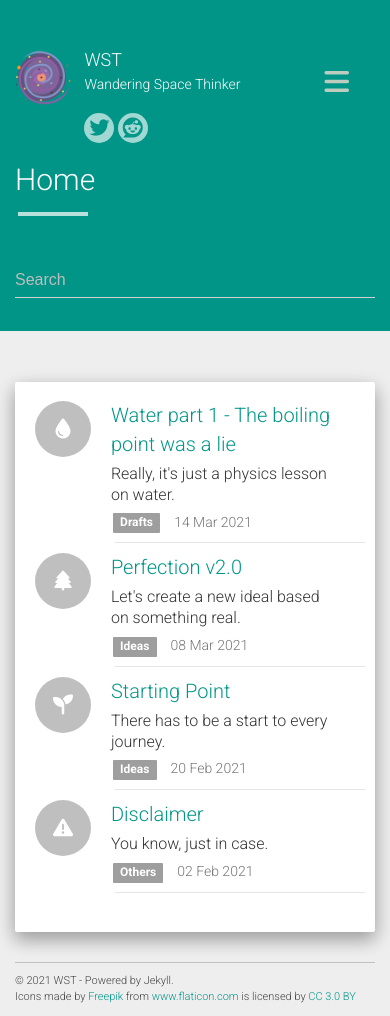
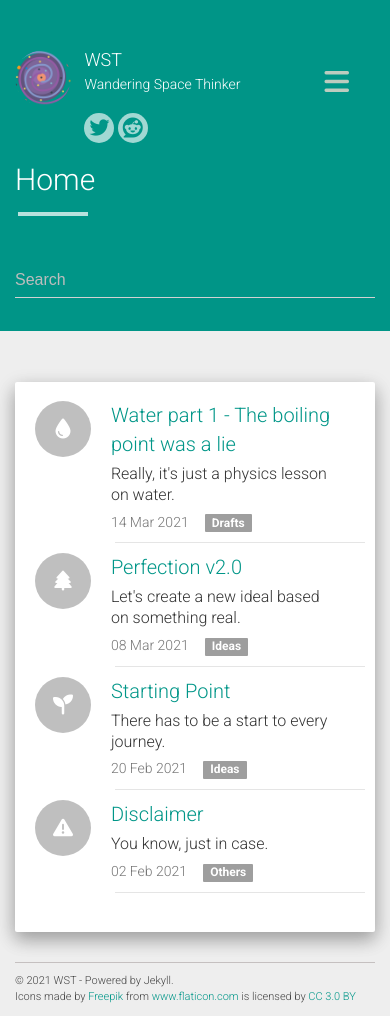
Before and after one commit to WanderingSpaceThinker/nonexistence, a Jekyll site: the page built from index.html, in a window 390 px wide. Built offline with Jekyll 4.4.1, drawn with Linux system fonts in a browser that asks for light colours; nearby versions of some CDN libraries; the list of posts is cut into pages by our own code.

Commit message:
fix: improve support for multiple categories posts

```diff
--- a/index.html
+++ b/index.html
@@ -16,8 +16,14 @@
         <div class="row-content">
           <h4 class="list-group-item-heading"><a href="{{ post.url | prepend: site.baseurl }}">{{ post.title }}</a></h4>
           <p class="list-group-item-text">{% if post.description %}{{ post.description }}{% else %}{{ post.content | strip_html | truncatewords: 20 }}{% endif %}</p>
-          <a href="/category/{{ post.categories }}"><span class="label tags">{{ post.categories }}</span></a>
           <div class="least-content">{{ post.date | date_to_string }}</div>
+      {% if post.categories.size > 0 %}
+          <div class="tags-holder">
+        {% for category in post.categories %}
+              <a href="/category/{{ category }}"><span class="label tags">{{ category }}</span></a>
+        {% endfor %}
+          </div>
+      {% endif %}
         </div>
       </div>
       <div class="list-group-separator"></div>
--- a/static/css/main.css
+++ b/static/css/main.css
@@ -295,7 +295,7 @@
 }
 
 @media (min-width: 768px) {
-    .list-group .list-group-item .row-content .label {
+    .tags-holder{
         position: absolute;
         right: 16px;
         top: 34px;
@@ -315,10 +315,10 @@
         position: static;
         display: inline;
     }
-    .list-group .list-group-item .row-content .label {
+    .tags-holder{
         position: static;
         display: inline;
-        margin-right: 10px;
+        margin-left: 10px;
     }
 }
 
```
Also changed, not shown: _posts/2021-02-02-Disclaimer.md (+1 -1 lines), _posts/2021-02-20-Starting-point.md (+1 -1 lines), _posts/2021-03-08-Perfection-v2.0.md (+1 -1 lines), _posts/2021-03-14-Water-pt1-the-boiling-point-was-a-lie.md (+1 -1 lines).
